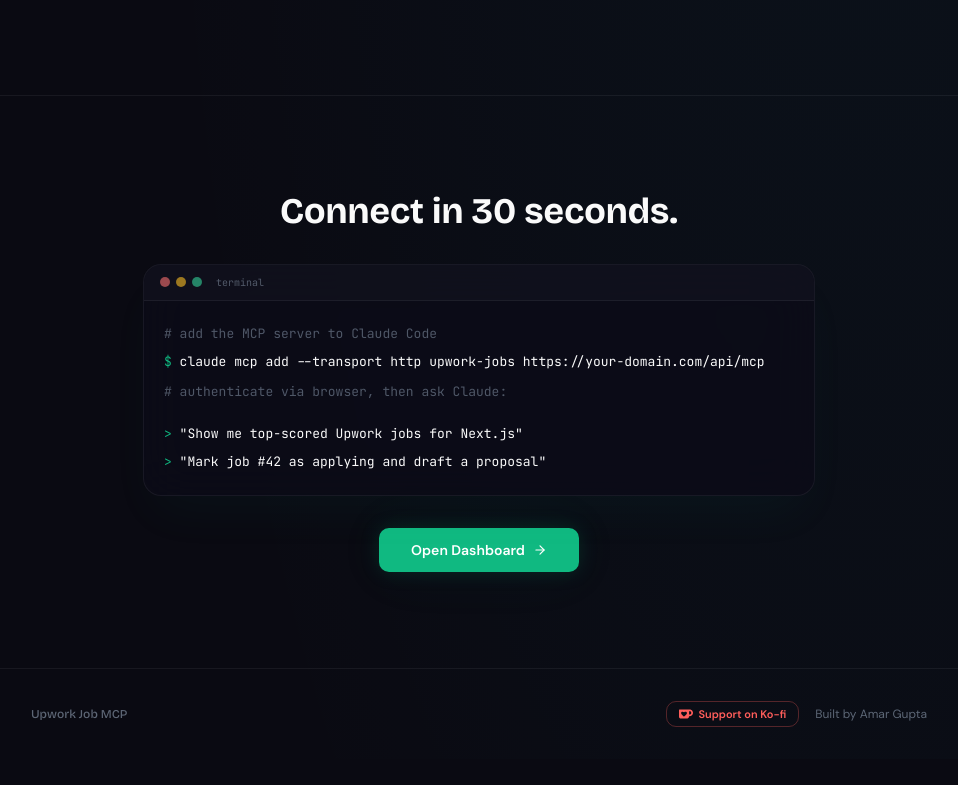
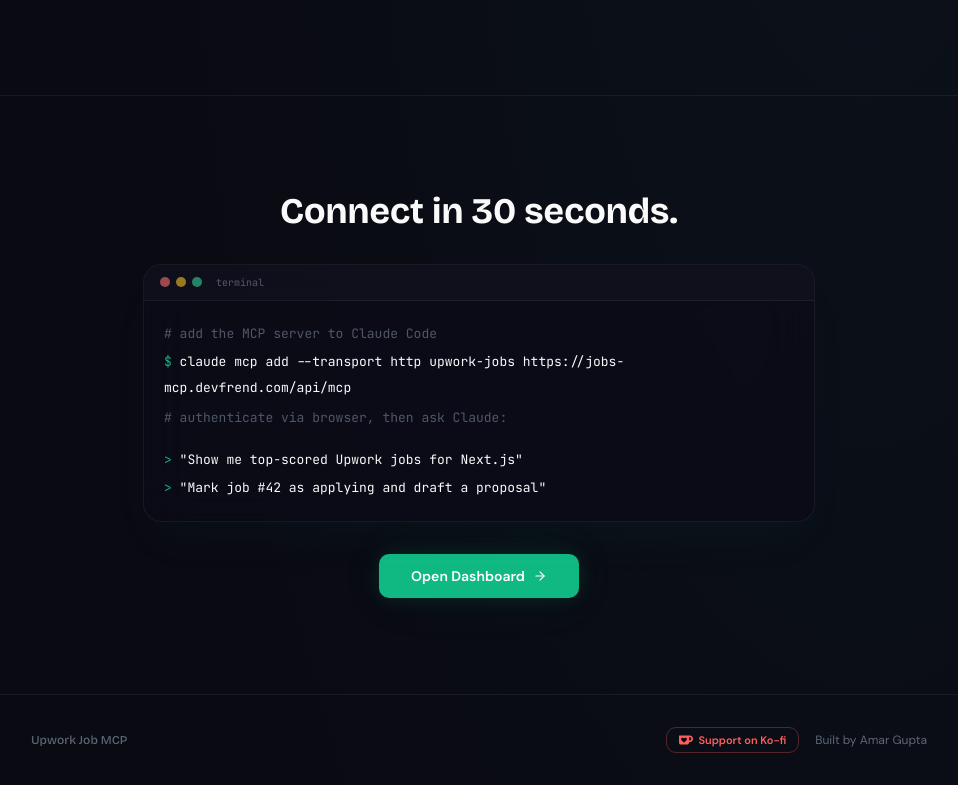
Before and after one commit to theamargupta/upwork-proposal-mcp-devfrend, a Next.js app: page / in a window 1280 px wide. Shown: the part 3043-3828 px from the top of the page, without its empty margins (161-1119 px from the left). Before the commit the page ends 3802 px from the top, so only its background shows below. Built offline with nearby package versions, Linux system fonts and the light colour scheme.

Commit message:
fix: use jobs-mcp.devfrend.com as production domain

```diff
--- a/app/page.tsx
+++ b/app/page.tsx
@@ -388,7 +388,7 @@
             </div>
             <div className="p-5 font-mono text-[13px] leading-loose space-y-0.5">
               <p className="text-[var(--muted-foreground)]/50"># add the MCP server to Claude Code</p>
-              <p><span className="text-[#10b981]">$</span> claude mcp add --transport http upwork-jobs https://your-domain.com/api/mcp</p>
+              <p><span className="text-[#10b981]">$</span> claude mcp add --transport http upwork-jobs https://jobs-mcp.devfrend.com/api/mcp</p>
               <p className="text-[var(--muted-foreground)]/50 mt-1"># authenticate via browser, then ask Claude:</p>
               <p className="mt-4"><span className="text-[#10b981]">&gt;</span> &quot;Show me top-scored Upwork jobs for Next.js&quot;</p>
               <p><span className="text-[#10b981]">&gt;</span> &quot;Mark job #42 as applying and draft a proposal&quot;</p>
```
